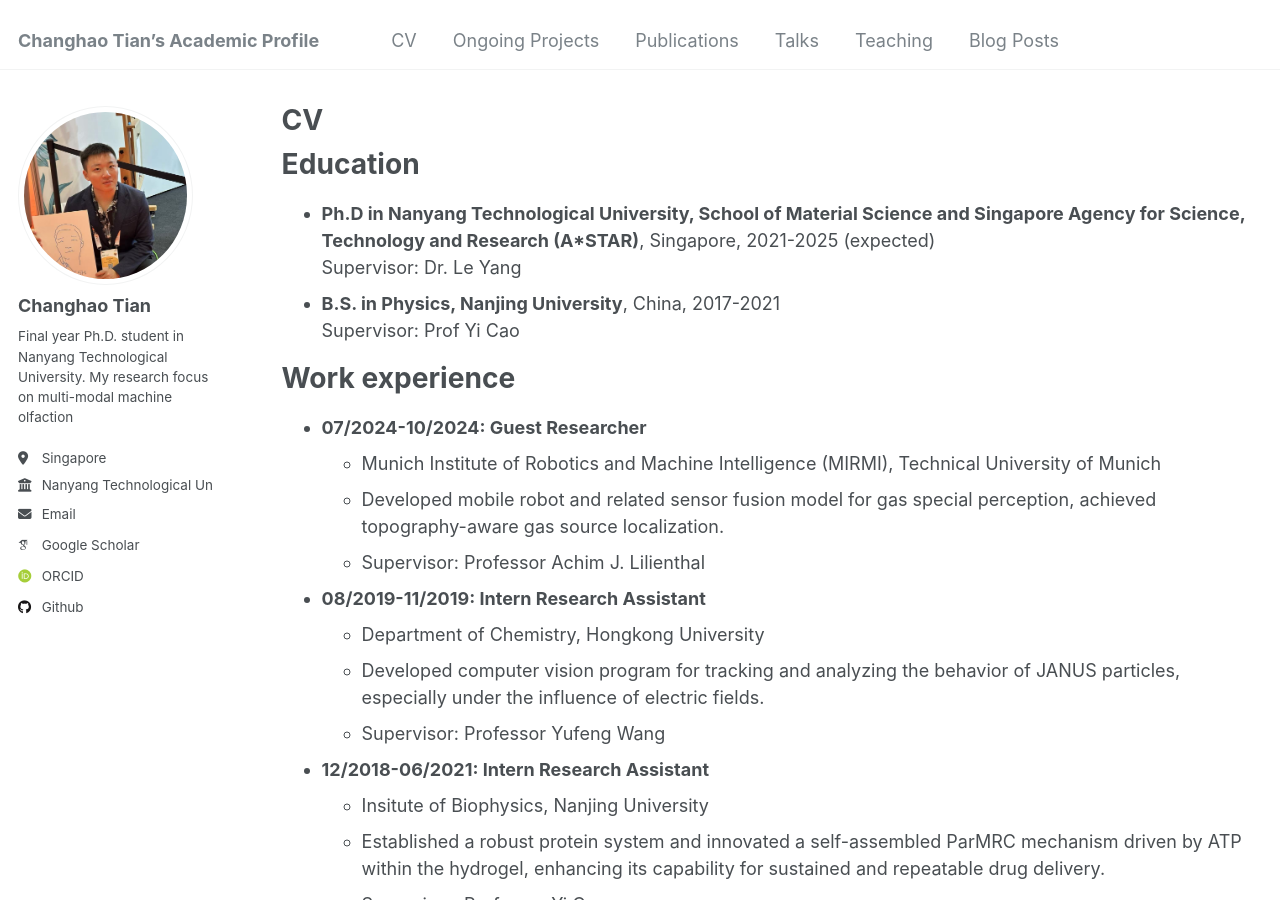
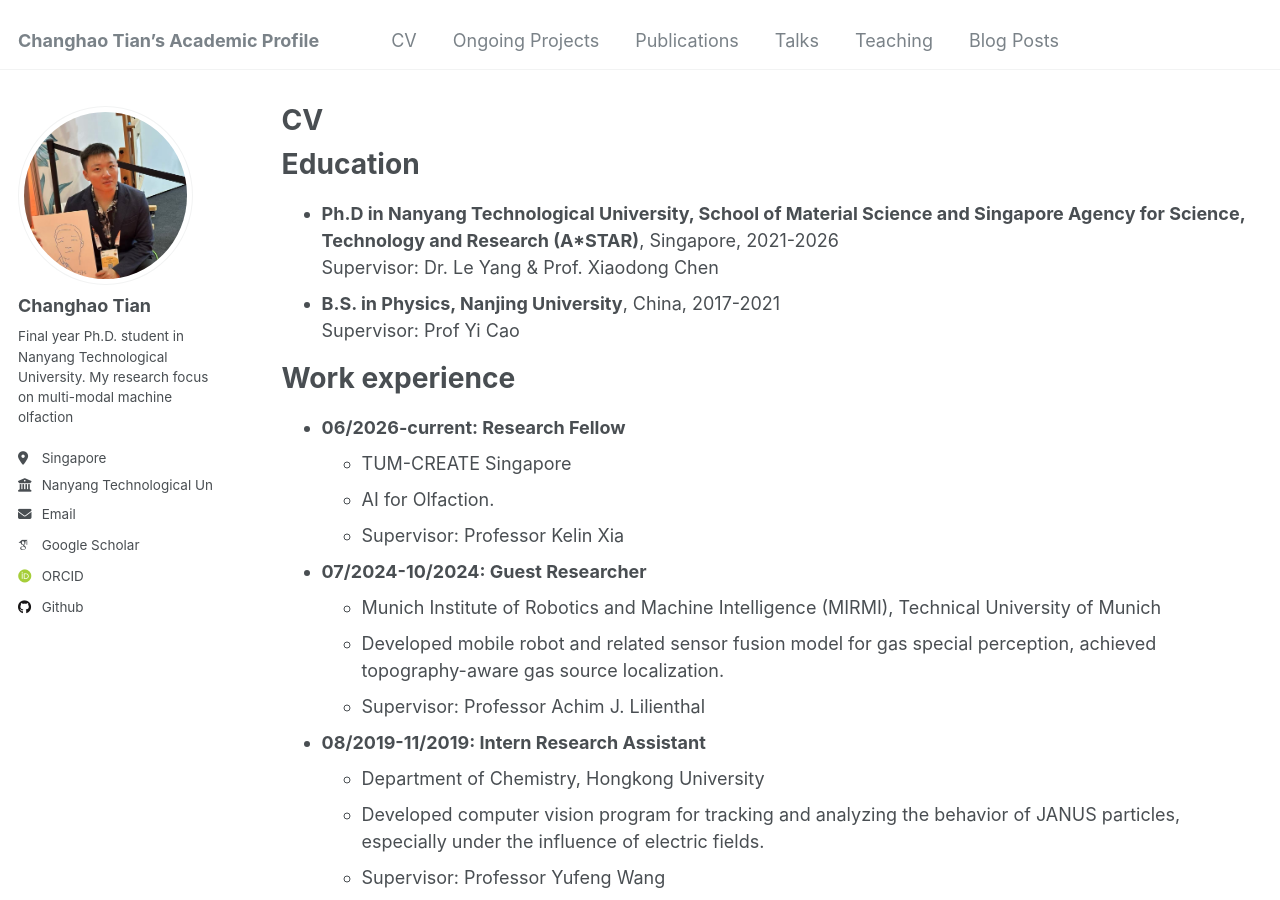
Before and after one commit to CHTiansweet/CHTian, a Jekyll site: the page built from _pages/cv.md, in a window 1280 px wide and 900 px high. Built offline with Jekyll 4.4.1, drawn with Linux system fonts in a browser that asks for light colours; some web fonts are replaced.

Commit message:
Update cv.md

```diff
--- a/_pages/cv.md
+++ b/_pages/cv.md
@@ -11,13 +11,19 @@ redirect_from:
 
 Education
 ======
-* **Ph.D in Nanyang Technological University, School of Material Science and Singapore Agency for Science, Technology and Research (A*STAR)**, Singapore, 2021-2025 (expected)<br>
-  Supervisor: Dr. Le Yang
+* **Ph.D in Nanyang Technological University, School of Material Science and Singapore Agency for Science, Technology and Research (A*STAR)**, Singapore, 2021-2026 <br>
+  Supervisor: Dr. Le Yang & Prof. Xiaodong Chen
 * **B.S. in Physics, Nanjing University**, China, 2017-2021<br>
   Supervisor: Prof Yi Cao
 
 Work experience
 ======
+* **06/2026-current: Research Fellow**
+  * TUM-CREATE Singapore
+  * AI for Olfaction.
+  * Supervisor: Professor Kelin Xia
+
+
 * **07/2024-10/2024: Guest Researcher**
   * Munich Institute of Robotics and Machine Intelligence (MIRMI), Technical University of Munich
   * Developed mobile robot and related sensor fusion model for gas special perception, achieved topography-aware gas source localization.
```
